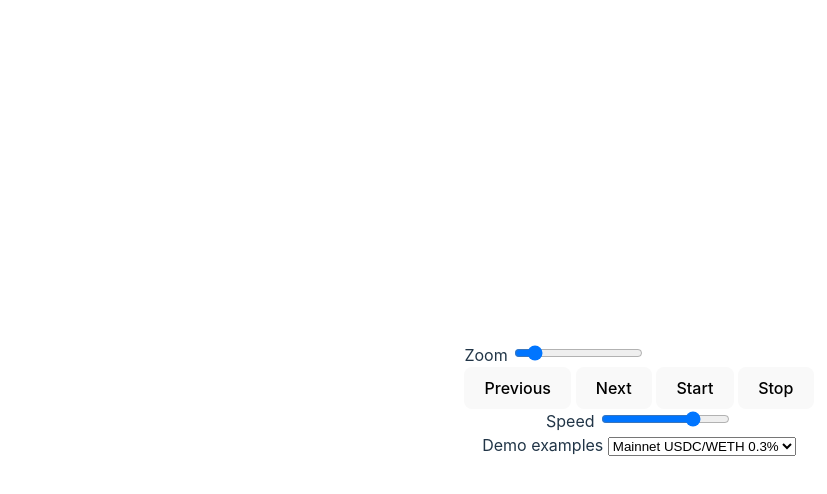
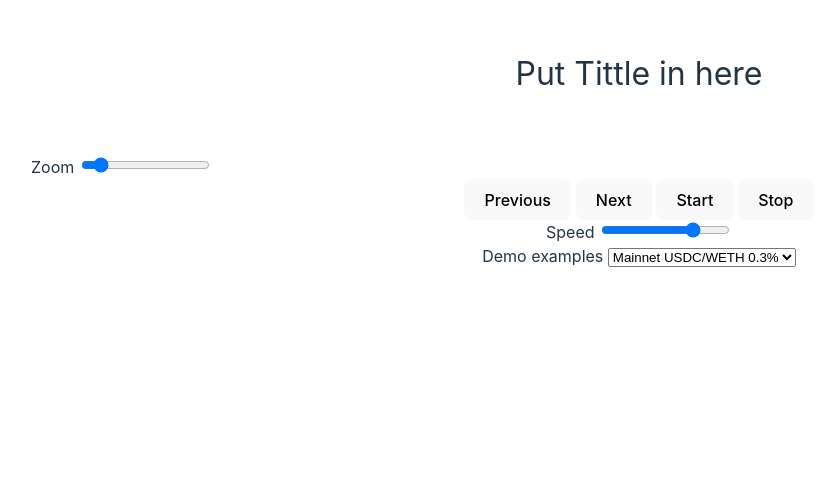
Before and after one commit to naddison36/defi-anime, a website built with Vite: page index.html in a window 1280 px wide. Shown: the whole page, without its empty margins (1-828 px from the left). Built offline with nearby package versions, Linux system fonts and the light colour scheme; no server answers.

Commit message:
added title

```diff
--- a/index.html
+++ b/index.html
@@ -8,6 +8,8 @@
 </head>
 
 <body>
+    <title>Put Tittle in here</title>
+
     <div id="app">
         <div style="display: flex; flex-direction: row; gap: 10px">
             <div id="reserve_product">
--- a/src/style.css
+++ b/src/style.css
@@ -19,14 +19,13 @@ a {
   color: #646cff;
   text-decoration: inherit;
 }
+
 a:hover {
   color: #535bf2;
 }
 
 body {
   margin: 0;
-  display: flex;
-  place-items: center;
   min-width: 320px;
   min-height: 100vh;
 }
@@ -34,6 +33,14 @@ body {
 h1 {
   font-size: 3.2em;
   line-height: 1.1;
+}
+
+title {
+  color: currentColor;
+  text-align: center;
+  font-size: xx-large;
+  display: block;
+  margin: 50px 0 25px 0;
 }
 
 #app {
@@ -49,9 +56,11 @@ h1 {
   will-change: filter;
   transition: filter 300ms;
 }
+
 .logo:hover {
   filter: drop-shadow(0 0 2em #646cffaa);
 }
+
 .logo.vanilla:hover {
   filter: drop-shadow(0 0 2em #3178c6aa);
 }
@@ -75,9 +84,11 @@ button {
   cursor: pointer;
   transition: border-color 0.25s;
 }
+
 button:hover {
   border-color: #646cff;
 }
+
 button:focus,
 button:focus-visible {
   outline: 4px auto -webkit-focus-ring-color;
@@ -88,9 +99,11 @@ button:focus-visible {
     color: #213547;
     background-color: #ffffff;
   }
+
   a:hover {
     color: #747bff;
   }
+
   button {
     background-color: #f9f9f9;
   }
```
